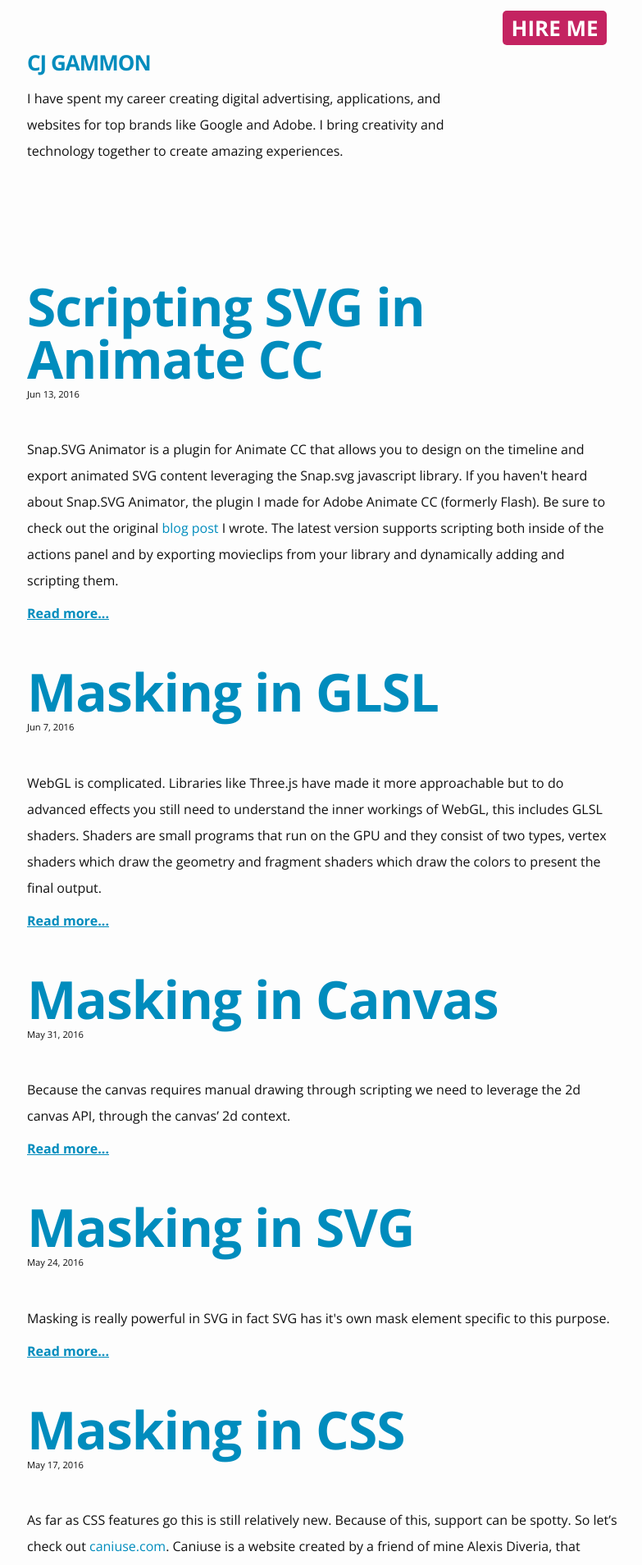
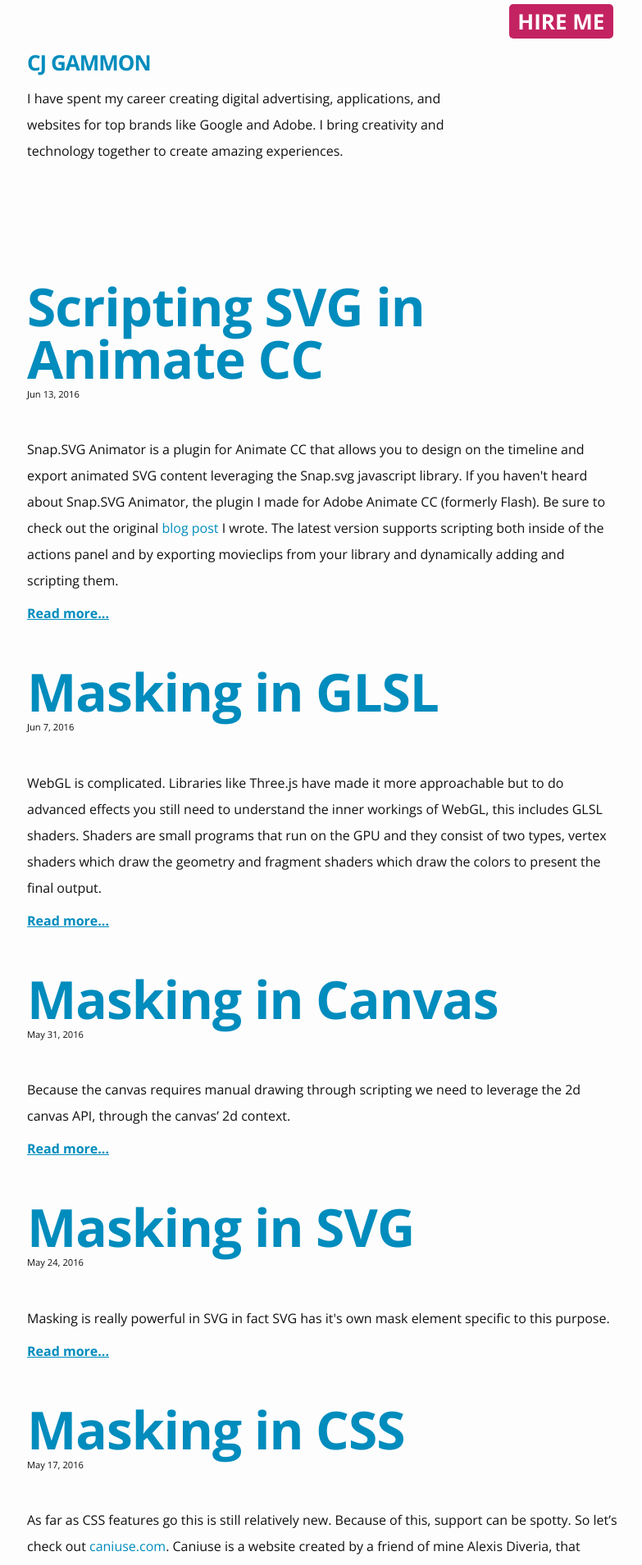
Before and after one commit to cjgammon/blog, a Jekyll site: the page built from index.html, in a window 1280 px wide. Shown: the top 1909 px of the page at 82% size, without its empty margins (247-1030 px from the left). Built offline with Jekyll 4.4.1, drawn with Linux system fonts in a browser that asks for light colours; nearby versions of some CDN libraries; the list of posts is cut into pages by our own code; comment, search, counter and statistics services are not loaded.

Commit message:
adjust margin on hire button

```diff
--- a/_sass/_layout.scss
+++ b/_sass/_layout.scss
@@ -27,7 +27,7 @@
 }
 
 .hire-link{
-    margin: 0.5em;
+    margin: 0.2em;
     // float: right;
     position: absolute;
     right: 0;
```
